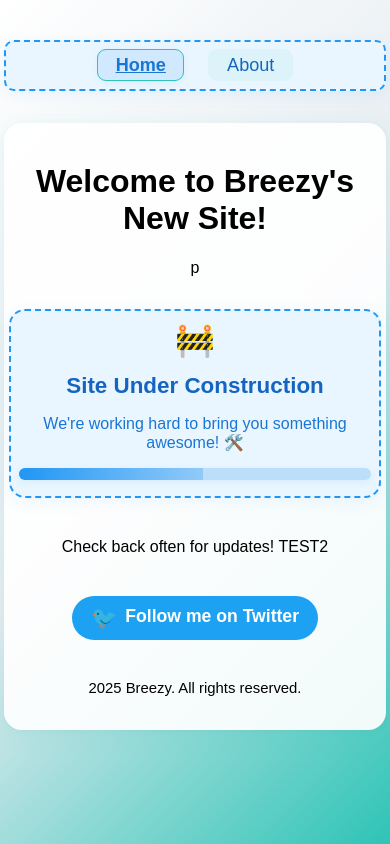
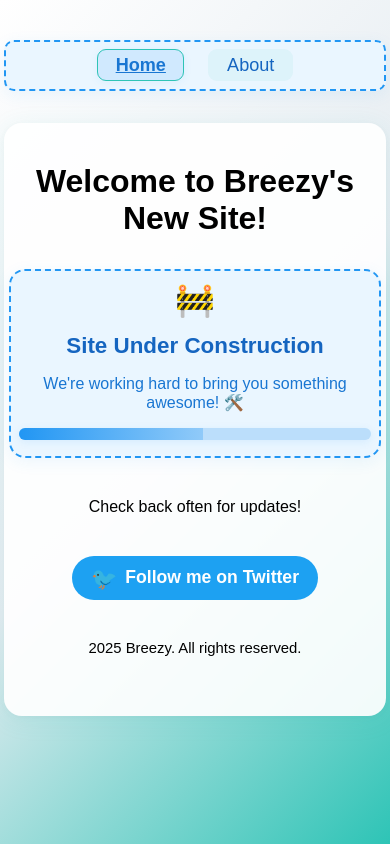
Before and after one commit to Pat-Calh/Breezy-site-react, a React (Vite) app: page / in a window 390 px wide. Built offline with nearby package versions, Linux system fonts and the light colour scheme.

Commit message:
Mobile Compatibility Update 2

```diff
--- a/src/index.css
+++ b/src/index.css
@@ -8,7 +8,16 @@ body {
   flex-direction: column;
   align-items: center;
   justify-content: flex-start;
+  box-sizing: border-box;
 }
+
+/* Add extra space at the bottom of the window */
+body::after {
+  content: '';
+  display: block;
+  height: 3.5rem;
+}
+
 
 .App {
   text-align: center;
@@ -86,7 +95,12 @@ body {
 
   footer {
     font-size: 0.93rem;
+    margin-bottom: 2.5rem;
   }
+}
+
+footer {
+  margin-bottom: 2.5rem;
 }
 
 .construction-text {
--- a/src/pages/Home.jsx
+++ b/src/pages/Home.jsx
@@ -6,7 +6,6 @@ function Home() {
     <div className="App">
       {/* Main welcome header */}
       <h1>Welcome to Breezy's New Site!</h1>
-      p
       {/* Construction message section */}
       <div className="construction-container">
         <span className="construction-emoji" role="img" aria-label="construction">🚧</span>
@@ -17,7 +16,7 @@ function Home() {
         </div>
       </div>
       {/* Update message */}
-      <p>Check back often for updates! TEST2</p>
+      <p>Check back often for updates!</p>
       {/* Twitter follow button with custom styles and hover effect */}
       <a
         href="https://twitter.com/BreezyFops"
```
